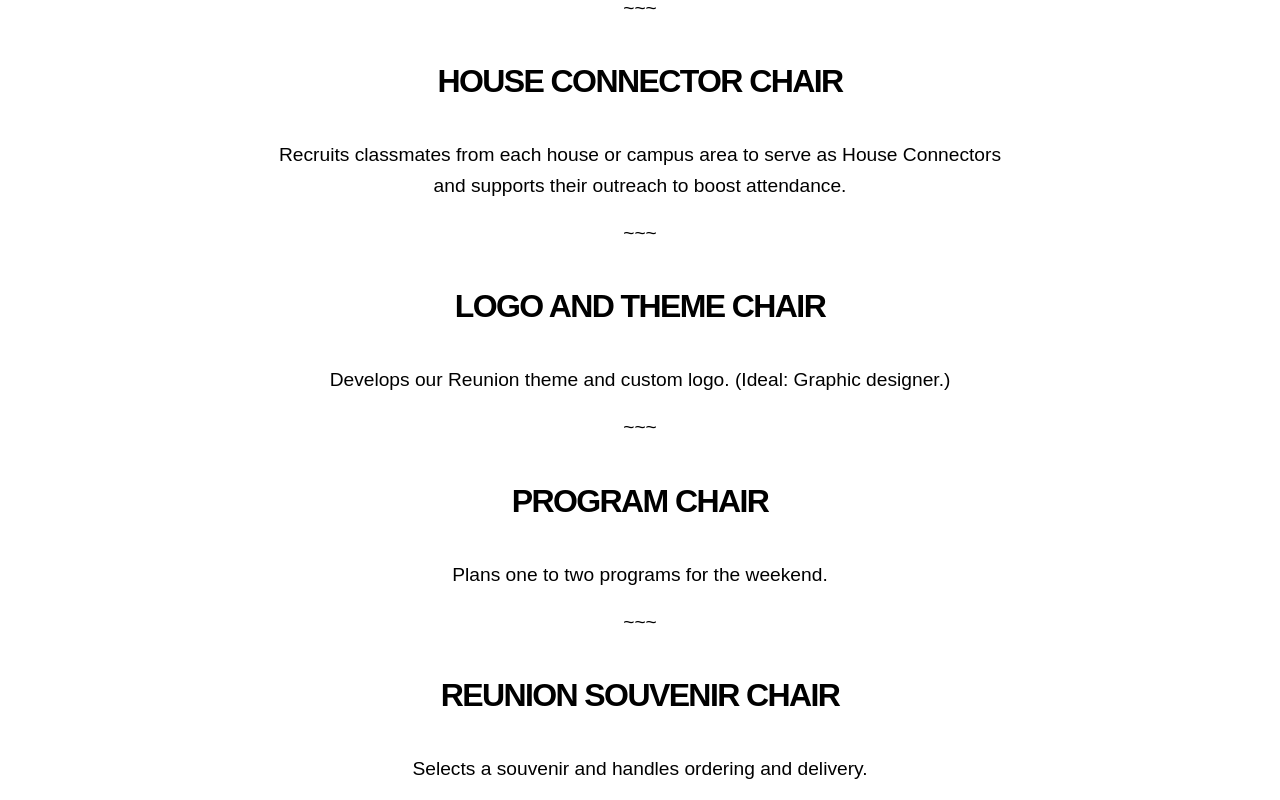
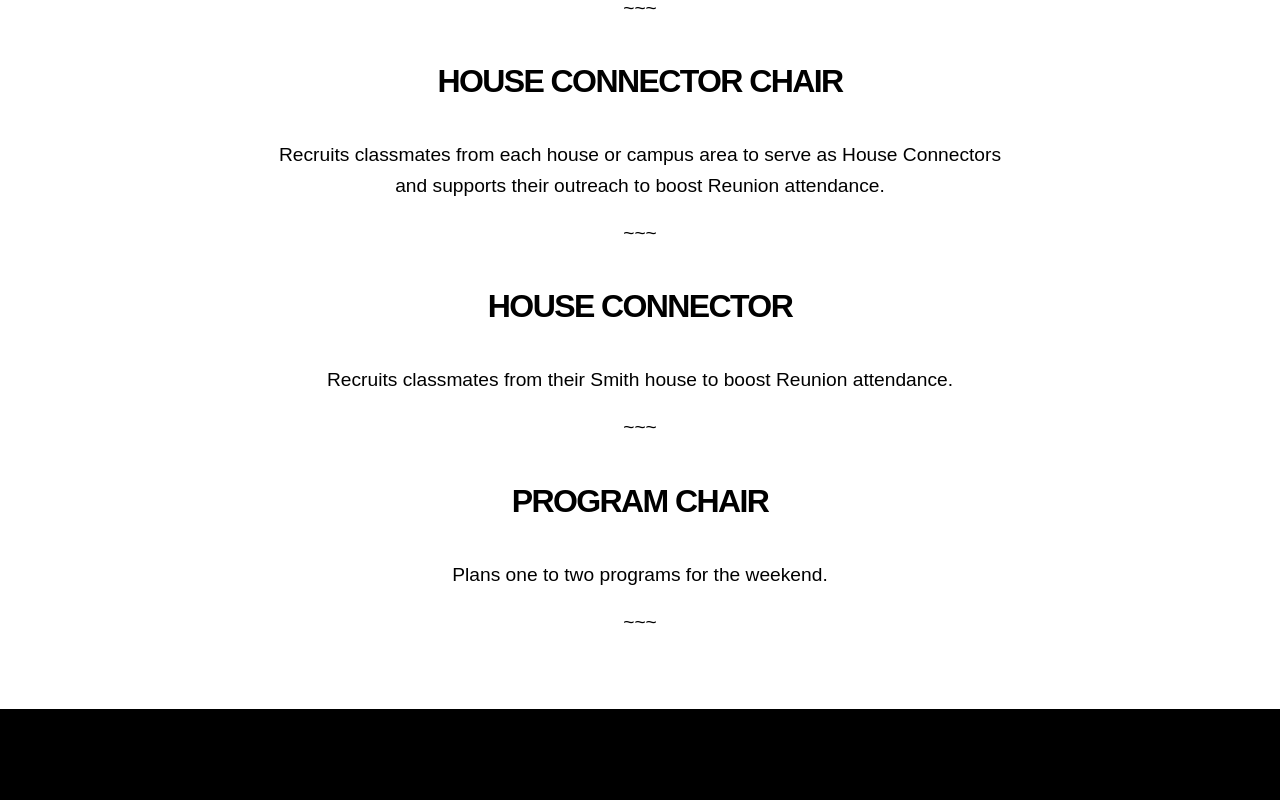
Before and after one commit to annamiriams/smithcollege2016, a React (Vite) app: page /volunteer in a window 1280 px wide. Shown: the part 840-1640 px from the top of the page. Built offline with nearby package versions, Linux system fonts and the light colour scheme; a web font is replaced by a local one.

Commit message:
update to open volunteer positions

```diff
--- a/src/components/Volunteer/Volunteer.jsx
+++ b/src/components/Volunteer/Volunteer.jsx
@@ -14,20 +14,24 @@ const roles = [
     },
     {
         title: 'House Connector Chair',
-        description: 'Recruits classmates from each house or campus area to serve as House Connectors and supports their outreach to boost attendance.'
+        description: 'Recruits classmates from each house or campus area to serve as House Connectors and supports their outreach to boost Reunion attendance.'
     },
     {
-        title: 'Logo and Theme Chair',
-        description: 'Develops our Reunion theme and custom logo. (Ideal: Graphic designer.)'
+        title: 'House Connector',
+        description: 'Recruits classmates from their Smith house to boost Reunion attendance.'
     },
+    // {
+    //     title: 'Logo and Theme Chair',
+    //     description: 'Develops our Reunion theme and custom logo. (Ideal: Graphic designer.)'
+    // },
     {
         title: 'Program Chair',
         description: 'Plans one to two programs for the weekend.'
     },
-    {
-        title: 'Reunion Souvenir Chair',
-        description: 'Selects a souvenir and handles ordering and delivery.'
-    }
+    // {
+    //     title: 'Reunion Souvenir Chair',
+    //     description: 'Selects a souvenir and handles ordering and delivery.'
+    // }
 ];
 
 const Volunteer = () => {
```
